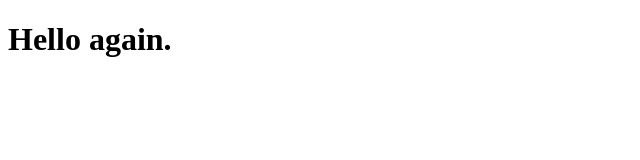
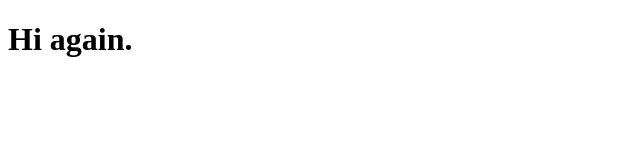
Before and after one commit to danil-nikitenko/python-education, a plain HTML site: page index.html in a window 1280 px wide. Shown: the whole page, without its empty margins (0-640 px from the left). Drawn offline with Linux system fonts and the light colour scheme.

Commit message:
commit reseted

```diff
--- a/index.html
+++ b/index.html
@@ -5,6 +5,6 @@
     <title>Title</title>
 </head>
 <body>
-<h1>Hello again.</h1>
+<h1>Hi again.</h1>
 </body>
 </html>
```
